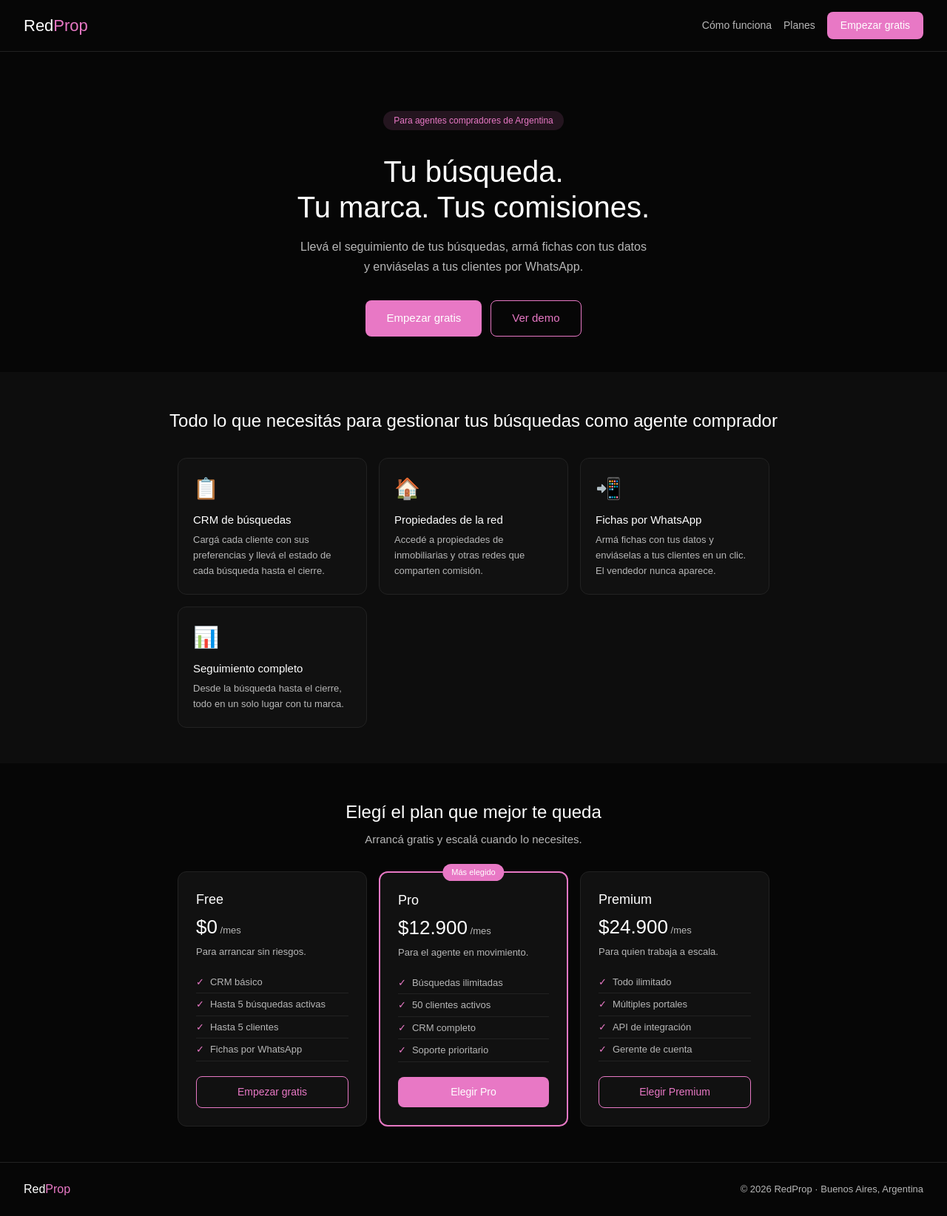
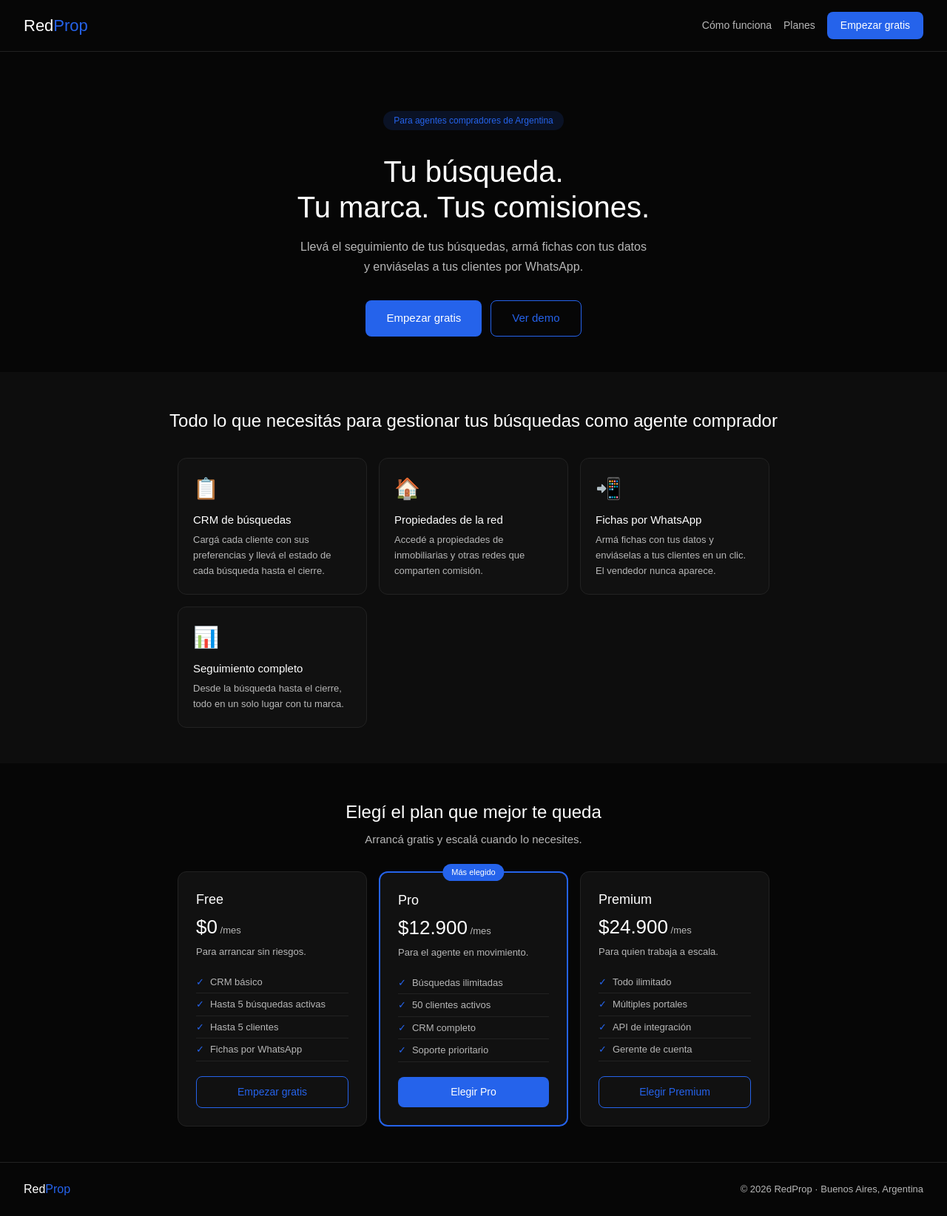
Before and after one commit to jmacias2103/redprop, a Next.js app: page / in a window 1280 px wide. Shown: the whole page at 74% size. Built offline with nearby package versions, Linux system fonts and the light colour scheme.

Commit message:
cambiar color a azul

```diff
--- a/app/page.tsx
+++ b/app/page.tsx
@@ -4,22 +4,22 @@ export default function Home() {
 
       {/* NAV */}
       <nav style={{ display: 'flex', alignItems: 'center', justifyContent: 'space-between', padding: '1rem 2rem', borderBottom: '0.5px solid #222' }}>
-        <div style={{ fontSize: '22px', fontWeight: 500 }}>Red<span style={{ color: '#e878c5' }}>Prop</span></div>
+        <div style={{ fontSize: '22px', fontWeight: 500 }}>Red<span style={{ color: '#2563eb' }}>Prop</span></div>
         <div style={{ display: 'flex', gap: '16px', alignItems: 'center' }}>
           <a href="#como" style={{ fontSize: '14px', color: '#b7b7b7', textDecoration: 'none' }}>Cómo funciona</a>
           <a href="#planes" style={{ fontSize: '14px', color: '#b7b7b7', textDecoration: 'none' }}>Planes</a>
-          <button style={{ background: '#e878c5', color: '#fff', border: 'none', borderRadius: '8px', padding: '8px 18px', fontSize: '14px', cursor: 'pointer' }}>Empezar gratis</button>
+          <button style={{ background: '#2563eb', color: '#fff', border: 'none', borderRadius: '8px', padding: '8px 18px', fontSize: '14px', cursor: 'pointer' }}>Empezar gratis</button>
         </div>
       </nav>
 
       {/* HERO */}
       <section style={{ textAlign: 'center', padding: '5rem 2rem 3rem' }}>
-        <span style={{ background: '#e878c522', color: '#e878c5', fontSize: '12px', padding: '4px 14px', borderRadius: '99px', marginBottom: '1rem', display: 'inline-block' }}>Para agentes compradores de Argentina</span>
+        <span style={{ background: '#2563eb22', color: '#2563eb', fontSize: '12px', padding: '4px 14px', borderRadius: '99px', marginBottom: '1rem', display: 'inline-block' }}>Para agentes compradores de Argentina</span>
         <h1 style={{ fontSize: '40px', fontWeight: 500, lineHeight: 1.2, marginBottom: '1rem', maxWidth: '600px', margin: '1rem auto' }}>Tu búsqueda.<br />Tu marca. Tus comisiones.</h1>
         <p style={{ fontSize: '16px', color: '#b7b7b7', maxWidth: '480px', margin: '0 auto 2rem', lineHeight: 1.7 }}>Llevá el seguimiento de tus búsquedas, armá fichas con tus datos y enviáselas a tus clientes por WhatsApp.</p>
         <div style={{ display: 'flex', gap: '12px', justifyContent: 'center' }}>
-          <button style={{ background: '#e878c5', color: '#fff', border: 'none', borderRadius: '8px', padding: '12px 28px', fontSize: '15px', cursor: 'pointer' }}>Empezar gratis</button>
-          <button style={{ background: 'transparent', color: '#e878c5', border: '1.5px solid #e878c5', borderRadius: '8px', padding: '12px 28px', fontSize: '15px', cursor: 'pointer' }}>Ver demo</button>
+          <button style={{ background: '#2563eb', color: '#fff', border: 'none', borderRadius: '8px', padding: '12px 28px', fontSize: '15px', cursor: 'pointer' }}>Empezar gratis</button>
+          <button style={{ background: 'transparent', color: '#2563eb', border: '1.5px solid #2563eb', borderRadius: '8px', padding: '12px 28px', fontSize: '15px', cursor: 'pointer' }}>Ver demo</button>
         </div>
       </section>
 
@@ -52,19 +52,19 @@ export default function Home() {
             { name: 'Pro', price: '$12.900', desc: 'Para el agente en movimiento.', features: ['Búsquedas ilimitadas', '50 clientes activos', 'CRM completo', 'Soporte prioritario'], featured: true },
             { name: 'Premium', price: '$24.900', desc: 'Para quien trabaja a escala.', features: ['Todo ilimitado', 'Múltiples portales', 'API de integración', 'Gerente de cuenta'], featured: false },
           ].map((p, i) => (
-            <div key={i} style={{ background: '#111', border: p.featured ? '2px solid #e878c5' : '0.5px solid #222', borderRadius: '12px', padding: '1.5rem', position: 'relative' }}>
-              {p.featured && <span style={{ position: 'absolute', top: '-12px', left: '50%', transform: 'translateX(-50%)', background: '#e878c5', color: '#fff', fontSize: '11px', padding: '3px 12px', borderRadius: '99px' }}>Más elegido</span>}
+            <div key={i} style={{ background: '#111', border: p.featured ? '2px solid #2563eb' : '0.5px solid #222', borderRadius: '12px', padding: '1.5rem', position: 'relative' }}>
+              {p.featured && <span style={{ position: 'absolute', top: '-12px', left: '50%', transform: 'translateX(-50%)', background: '#2563eb', color: '#fff', fontSize: '11px', padding: '3px 12px', borderRadius: '99px' }}>Más elegido</span>}
               <div style={{ fontSize: '18px', fontWeight: 500, marginBottom: '4px' }}>{p.name}</div>
               <div style={{ fontSize: '26px', fontWeight: 500, marginBottom: '4px' }}>{p.price}<span style={{ fontSize: '13px', color: '#b7b7b7', fontWeight: 400 }}> /mes</span></div>
               <div style={{ fontSize: '13px', color: '#b7b7b7', marginBottom: '1rem' }}>{p.desc}</div>
               <ul style={{ listStyle: 'none', padding: 0, marginBottom: '1.25rem' }}>
                 {p.features.map((f, j) => (
                   <li key={j} style={{ fontSize: '13px', color: '#b7b7b7', padding: '5px 0', borderBottom: '0.5px solid #222', display: 'flex', gap: '8px' }}>
-                    <span style={{ color: '#e878c5' }}>✓</span> {f}
+                    <span style={{ color: '#2563eb' }}>✓</span> {f}
                   </li>
                 ))}
               </ul>
-              <button style={{ width: '100%', background: p.featured ? '#e878c5' : 'transparent', color: p.featured ? '#fff' : '#e878c5', border: p.featured ? 'none' : '1.5px solid #e878c5', borderRadius: '8px', padding: '10px', fontSize: '14px', cursor: 'pointer' }}>
+              <button style={{ width: '100%', background: p.featured ? '#2563eb' : 'transparent', color: p.featured ? '#fff' : '#2563eb', border: p.featured ? 'none' : '1.5px solid #2563eb', borderRadius: '8px', padding: '10px', fontSize: '14px', cursor: 'pointer' }}>
                 {p.name === 'Free' ? 'Empezar gratis' : `Elegir ${p.name}`}
               </button>
             </div>
@@ -74,7 +74,7 @@ export default function Home() {
 
       {/* FOOTER */}
       <footer style={{ padding: '1.5rem 2rem', borderTop: '0.5px solid #222', display: 'flex', justifyContent: 'space-between', alignItems: 'center' }}>
-        <div style={{ fontSize: '16px', fontWeight: 500 }}>Red<span style={{ color: '#e878c5' }}>Prop</span></div>
+        <div style={{ fontSize: '16px', fontWeight: 500 }}>Red<span style={{ color: '#2563eb' }}>Prop</span></div>
         <p style={{ fontSize: '13px', color: '#b7b7b7' }}>© 2026 RedProp · Buenos Aires, Argentina</p>
       </footer>
 
```
